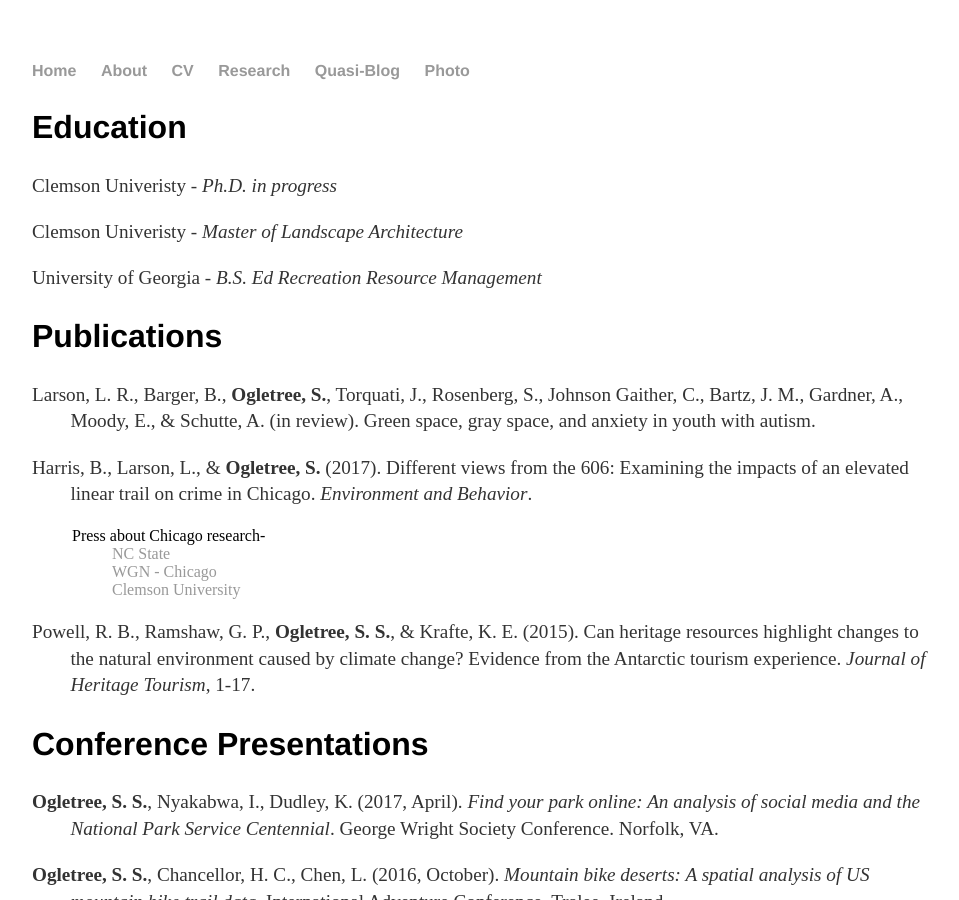
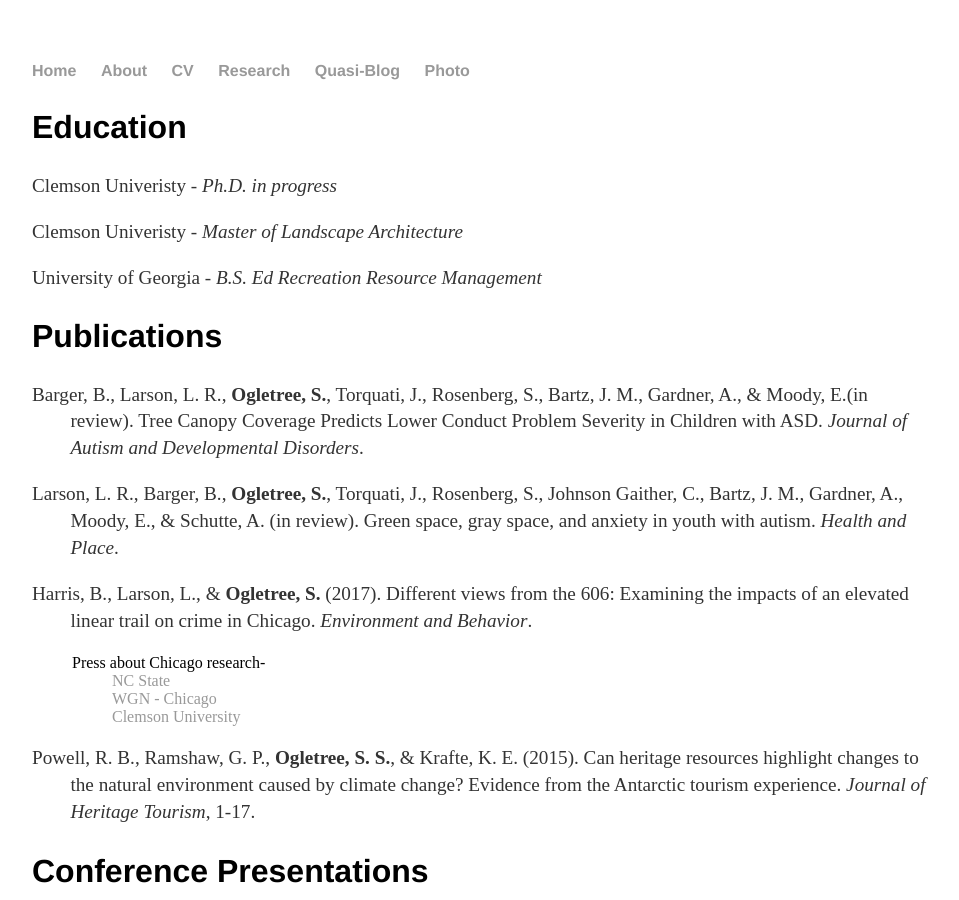
Before and after one commit to scottogletree/ogletrees.github.io, a Jekyll site: the page built from cv/index.html, in a window 1280 px wide and 900 px high. Shown: the whole window, without its empty margins (160-1119 px from the left). Built offline with Jekyll 4.4.1, drawn with Linux system fonts in a browser that asks for light colours.

Commit message:
Add another in review

```diff
--- a/cv/index.html
+++ b/cv/index.html
@@ -20,7 +20,9 @@
 
 		<h2>Publications</h2>
 		<style> p{margin-left: 2em;text-indent: -2em;}</style>
-			<p>Larson, L. R., Barger, B., <strong>Ogletree, S.</strong>, Torquati, J., Rosenberg, S., Johnson Gaither, C., Bartz, J. M., Gardner, A., Moody, E., & Schutte, A. (in review). Green space, gray space, and anxiety in youth with autism.</p>
+
+		<p>Barger, B., Larson, L. R., <strong>Ogletree, S.</strong>, Torquati, J., Rosenberg, S., Bartz, J. M., Gardner, A., & Moody, E.(in review). Tree Canopy Coverage Predicts Lower Conduct Problem Severity in Children with ASD. <em>Journal of Autism and Developmental Disorders</em>.</p>
+			<p>Larson, L. R., Barger, B., <strong>Ogletree, S.</strong>, Torquati, J., Rosenberg, S., Johnson Gaither, C., Bartz, J. M., Gardner, A., Moody, E., & Schutte, A. (in review). Green space, gray space, and anxiety in youth with autism. <em>Health and Place</em>.</p>
 
 			<p>Harris, B., Larson, L., & <strong>Ogletree, S.</strong> (2017). Different views from the 606: Examining the impacts of an elevated linear trail on crime in Chicago. <em>Environment and Behavior</em>.</p>
 		<blockquote>
```
